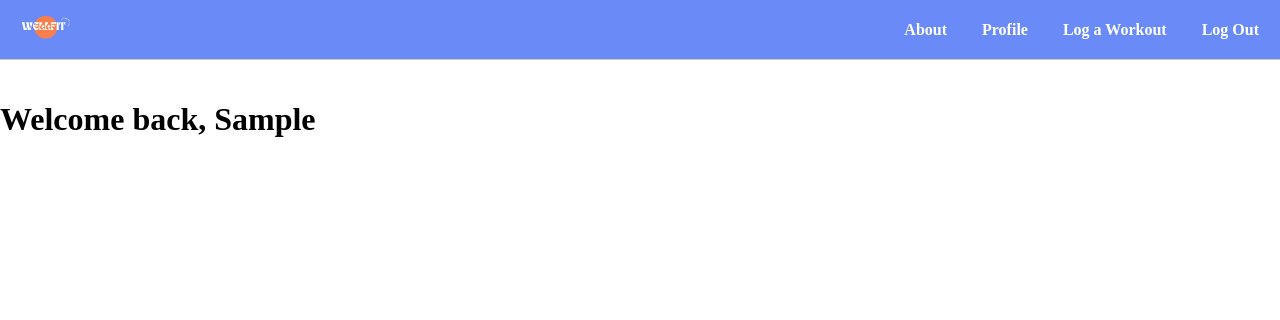
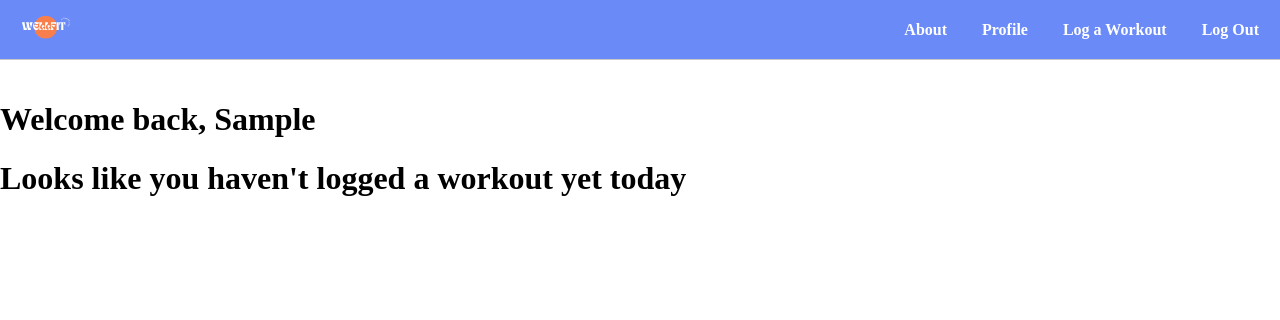
Before and after one commit to brooklinlee/wellfit, a Django app: page /workouts/ in a window 1280 px wide. Shown: the top 320 px of the page. Run offline with Django 4.2, Linux system fonts and the light colour scheme; the visitor is signed in with stand-in values (Sample User, id 1); data that the repository does not hold is empty.

Commit message:
set conditionally rendered message based on whether a user has logged a workout today

```diff
--- a/main_app/models.py
+++ b/main_app/models.py
@@ -33,7 +33,8 @@ class Workout(models.Model):
     return reverse('workout-detail', kwargs={'workout_id': self.id})
 
   def worked_out_today(self):
-    return self.workout_set.filter(date=date.today()).count() >= 1
+    today = date.today()
+    return Workout.objects.filter(user=self.user, date=today).exists()
 
 
 class Set(models.Model):
--- a/main_app/templates/workouts/index.html
+++ b/main_app/templates/workouts/index.html
@@ -9,6 +9,14 @@
 
 <main>
   <h1>Welcome back, {{user.username|title}}</h1>
+
+  {% if request.has_worked_out_today %}
+    <h1>Congrats on logging a workout today!</h1>
+  {% else %}
+    <h1>Looks like you haven't logged a workout yet today</h1>
+  {% endif %}
+
+
   {% for workout in workouts %}
     <div>
       <a href="{% url 'workout-detail' workout.id %}">
--- a/main_app/views.py
+++ b/main_app/views.py
@@ -10,6 +10,7 @@ from django.views.generic.edit import CreateView, UpdateView, DeleteView
 from django import forms
 from django.urls import reverse
 from .forms import SetForm, WorkoutForm
+from datetime import date
 
 
 # PROTECT ROUTES:
@@ -40,6 +41,9 @@ def signup(request):
 @login_required
 def workout_index(request):
   workouts = Workout.objects.filter(user=request.user)
+  user=request.user
+  today = date.today()
+  request.has_worked_out_today = Workout.objects.filter(user=user, date=today).exists()
   return render(request, 'workouts/index.html', {'workouts': workouts})
 
 @login_required
```
